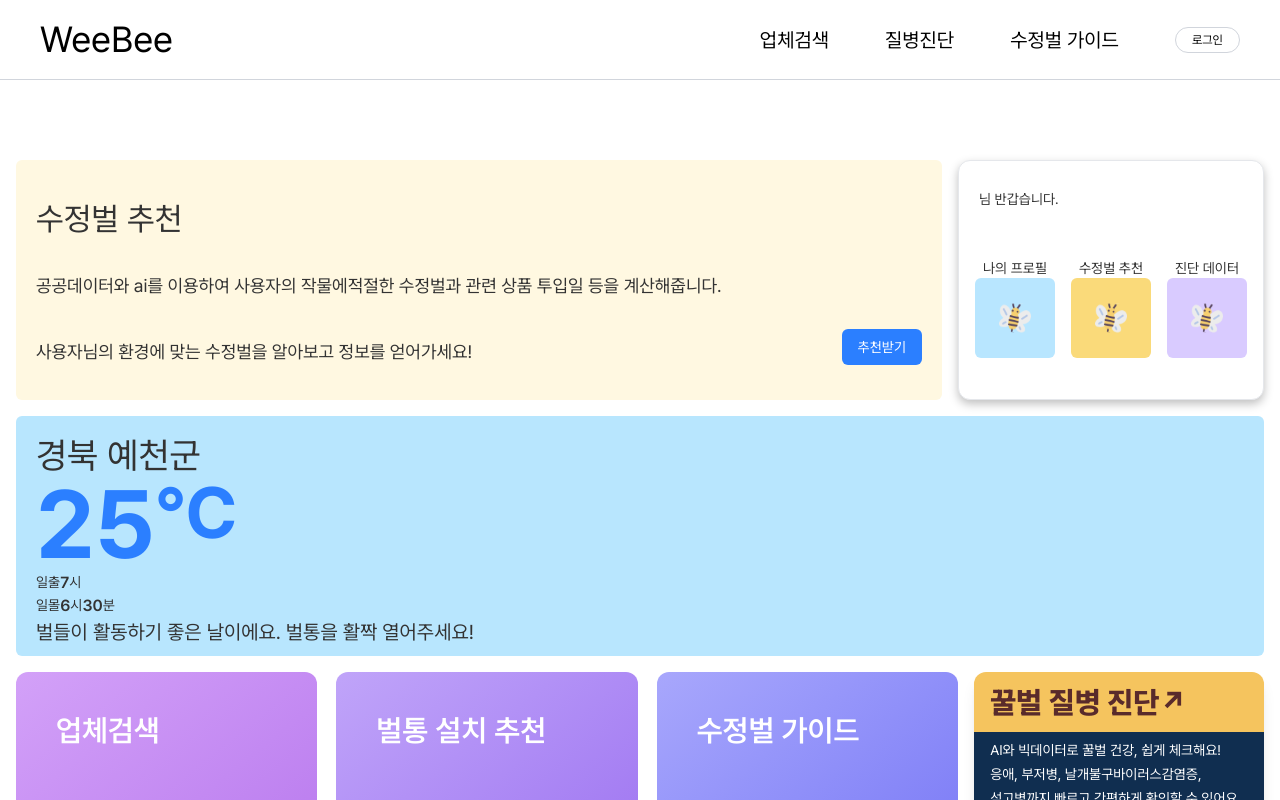
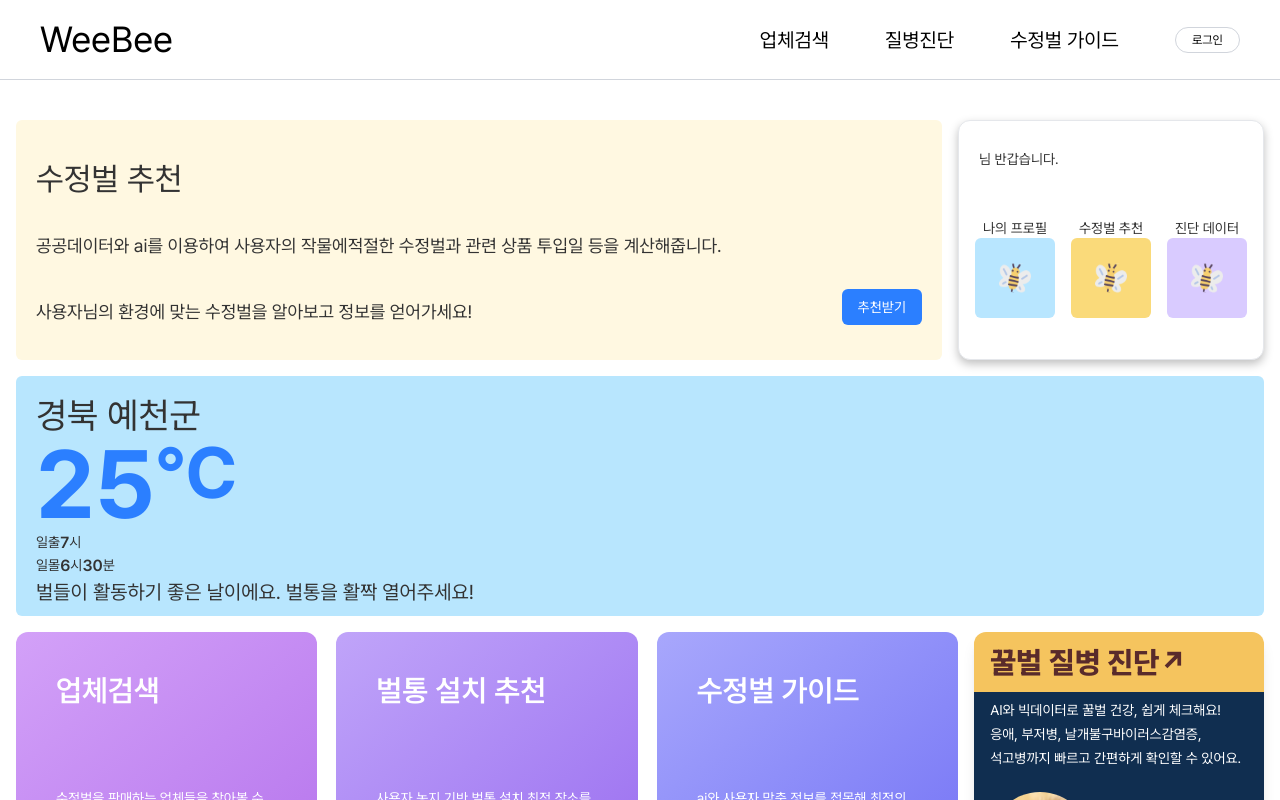
Before and after one commit to OhSSangHoon/webee, a Next.js app: page / in a window 1280 px wide. Shown: the top 800 px of the page. Built offline with nearby package versions, Linux system fonts and the light colour scheme.

Commit message:
style: layout 변경 - header mb-20삭제 - quickprofile, recommendBee mt-10 추가

```diff
--- a/src/widgets/header/ui/header.tsx
+++ b/src/widgets/header/ui/header.tsx
@@ -7,7 +7,7 @@ export default function Header() {
   const router = useRouter();
 
   return (
-    <div className="w-full h-20 px-10 flex flex-row justify-around items-center bg-white text-black text-xl border-b border-gray-300 mb-20">
+    <div className="w-full h-20 px-10 flex flex-row justify-around items-center bg-white text-black text-xl border-b border-gray-300">
       <div className="flex flex-row w-7xl">
         <div className="text-4xl cursor-pointer flex flex-row justify-start" onClick={() => router.push("/")}>
           WeeBee
--- a/src/widgets/home/quickProfile/ui/quickProfile.tsx
+++ b/src/widgets/home/quickProfile/ui/quickProfile.tsx
@@ -4,7 +4,7 @@ import Image from "next/image";
 export default function QuickProfile() {
   const realName = localStorage.getItem("realName");
   return (
-    <div className="custom-box flex flex-col">
+    <div className="custom-box flex flex-col mt-10">
       <div className=" flex flex-row justify-start items-end pt-3 pb-7">
           <p className="text-2xl">{realName}</p>
           <p className="ml-1">님 반갑습니다.</p>
--- a/src/widgets/home/recommendBee/ui/recommendBee.tsx
+++ b/src/widgets/home/recommendBee/ui/recommendBee.tsx
@@ -1,6 +1,6 @@
 export default function RecommendBee() {
   return (
-    <div className="basis-[75%] h-60 bg-[#fff8e1] rounded-md text-black-custom flex flex-col justify-around items-start p-5 text-[18px]">
+    <div className="basis-[75%] h-60 bg-[#fff8e1] rounded-md text-black-custom flex flex-col justify-around items-start p-5 text-[18px] mt-10">
       <div className="text-[32px]">수정벌 추천</div>
       <div>
         공공데이터와 ai를 이용하여 사용자의 작물에적절한 수정벌과 관련 상품
```
